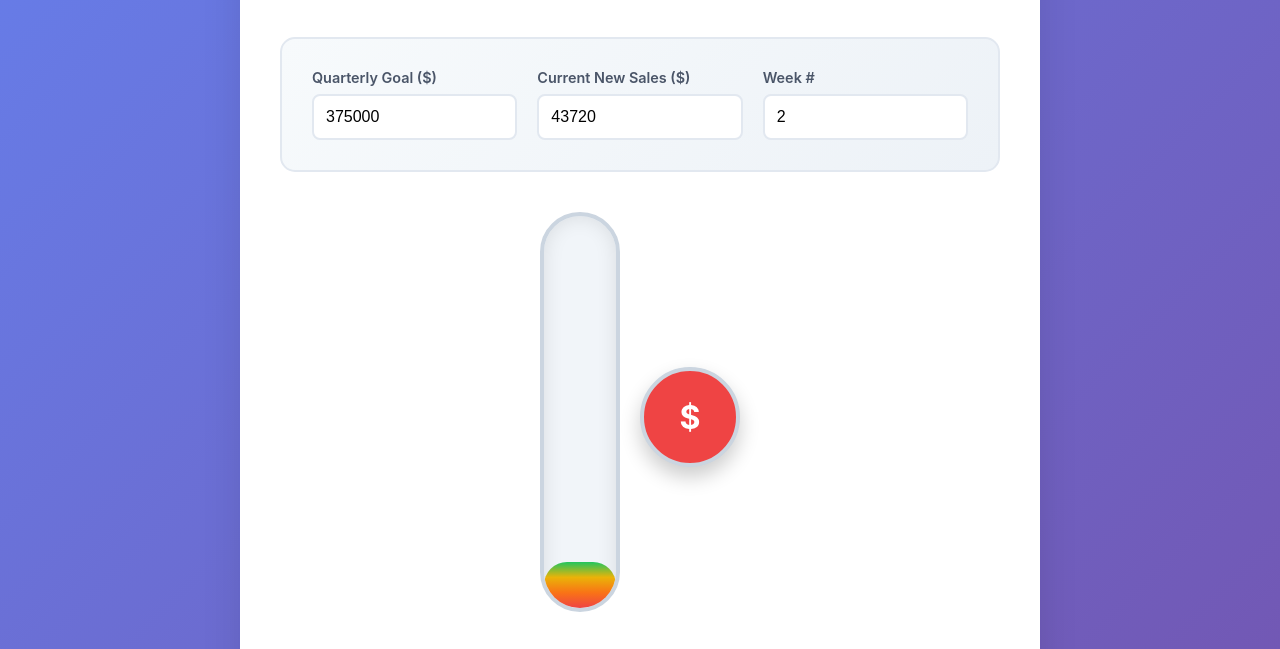
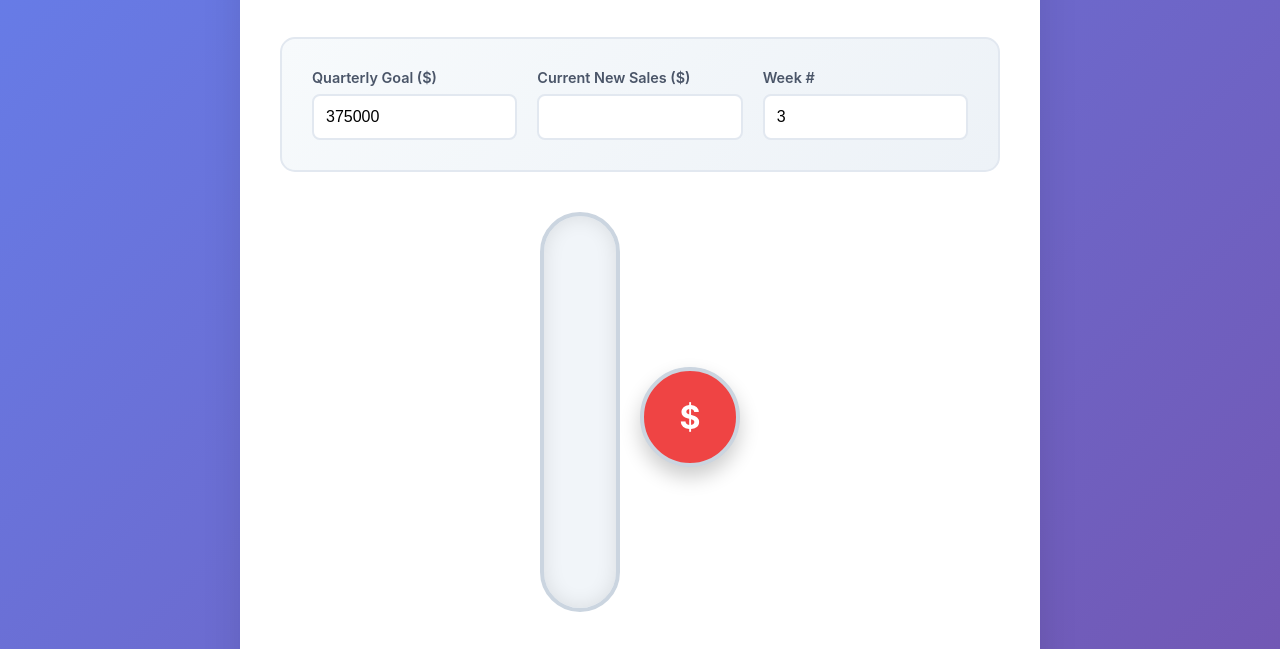
Before and after one commit to vvdoom2099/team-sales-tracker, a plain HTML site: page index.html in a window 1280 px wide. Shown: the part 143-792 px from the top of the page. Drawn offline with Linux system fonts and the light colour scheme.

Commit message:
index.html

```diff
--- a/index.html
+++ b/index.html
@@ -330,11 +330,11 @@
             </div>
             <div class="input-group">
                 <label for="currentSales">Current New Sales ($)</label>
-                <input type="number" id="currentSales" value="43720" min="0" step="1000">
+                <input type="number" id="currentSales" value="4762-" min="0" step="1000">
             </div>
             <div class="input-group">
                 <label for="weekNumber">Week #</label>
-                <input type="number" id="weekNumber" value="2" min="1" max="13">
+                <input type="number" id="weekNumber" value="3" min="1" max="13">
             </div>
         </div>
 
```
